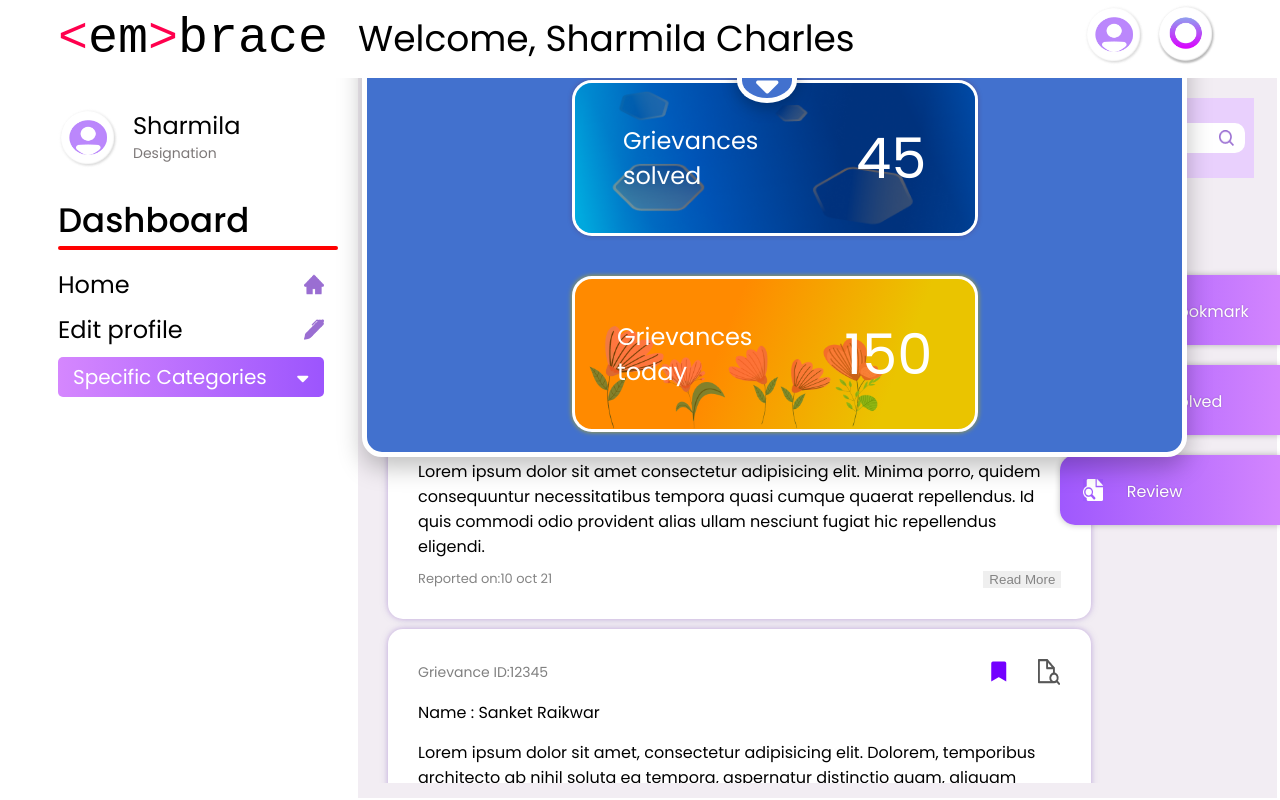
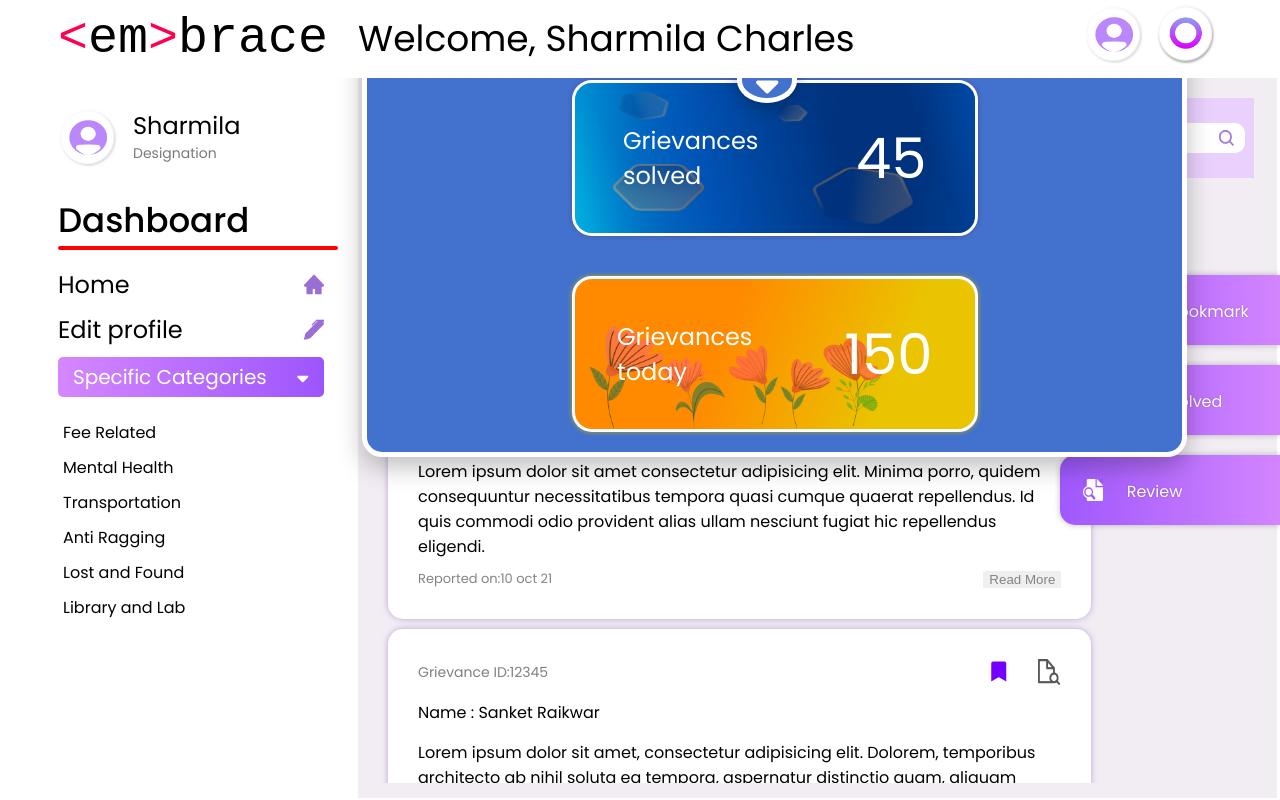
Before and after one commit to Shashank1902/Student-Grievance-System-Design, a React (Create React App) app: page /admin in a window 1280 px wide. Built offline with nearby package versions, Linux system fonts and the light colour scheme.

Commit message:
Admin sidebar categories

```diff
--- a/src/Components/Admin/AdminSidebar/AdminSidebar.jsx
+++ b/src/Components/Admin/AdminSidebar/AdminSidebar.jsx
@@ -37,6 +37,16 @@ const AdminSidebar = () => {
           <div className="sidebar-option-btn-cont">
             <div className="sidebar-option-btn">Specific Categories</div>
             <div className="sidebar-option-btn-icon"><i className="fas fa-sort-down"></i></div>
+          </div>
+
+          <div className="specific-categories-box">
+            <div className="specific-cat-cont">Fee Related</div>
+            <div className="specific-cat-cont">Mental Health</div>
+            <div className="specific-cat-cont">Transportation</div>
+            <div className="specific-cat-cont">Anti Ragging</div>
+            <div className="specific-cat-cont">Lost and Found</div>
+            <div className="specific-cat-cont">Library and Lab</div>
+
           </div>
 
 
--- a/src/Components/Admin/AdminSidebar/adminsidebar.css
+++ b/src/Components/Admin/AdminSidebar/adminsidebar.css
@@ -71,3 +71,26 @@
 .sidebar-option-btn-icon {
     margin-bottom: 5px;
 }
+
+.specific-categories-box{
+    justify-content: space-between;
+    padding-top: 18px;
+    padding-bottom: 18px;
+}
+
+.specific-cat-cont{
+    font-family: "Poppins";
+    font-size: 16px;
+    padding-top: 5px;
+    width: 70%;
+    height: 30px;
+    border-radius: 7px;
+    padding-left: 5px;
+}
+
+.specific-cat-cont:hover{
+    background: #D385FE;
+    color: rgb(255, 255, 255);
+    cursor: pointer;
+    border: solid 2px red;
+}
```
